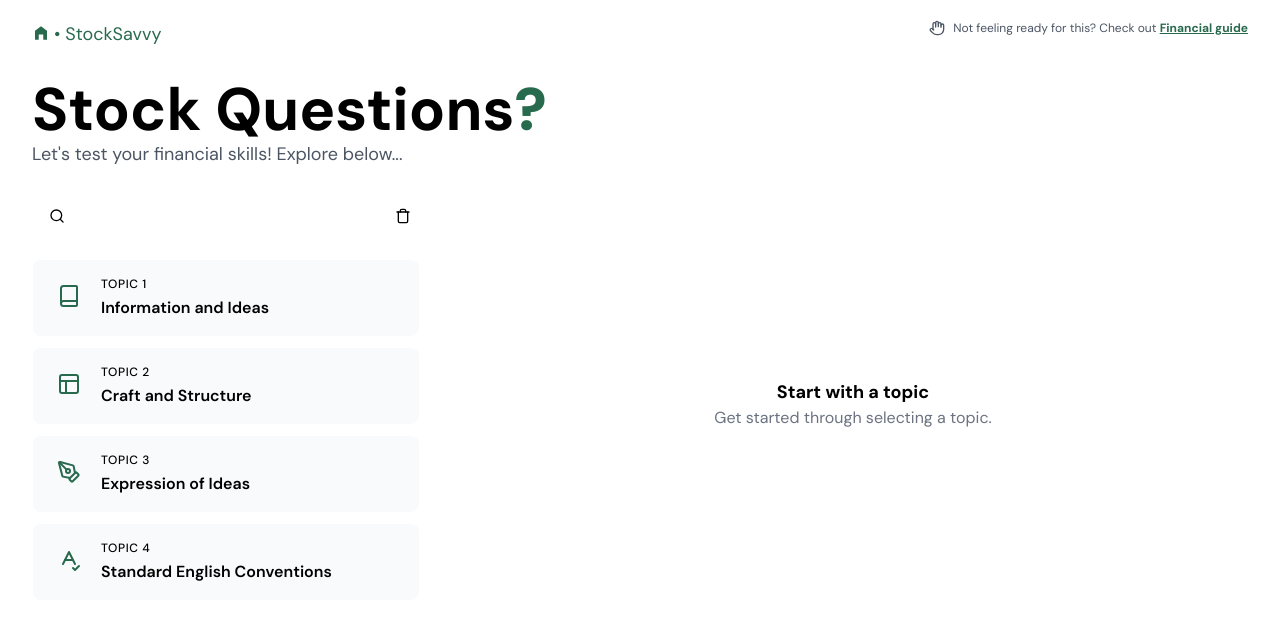
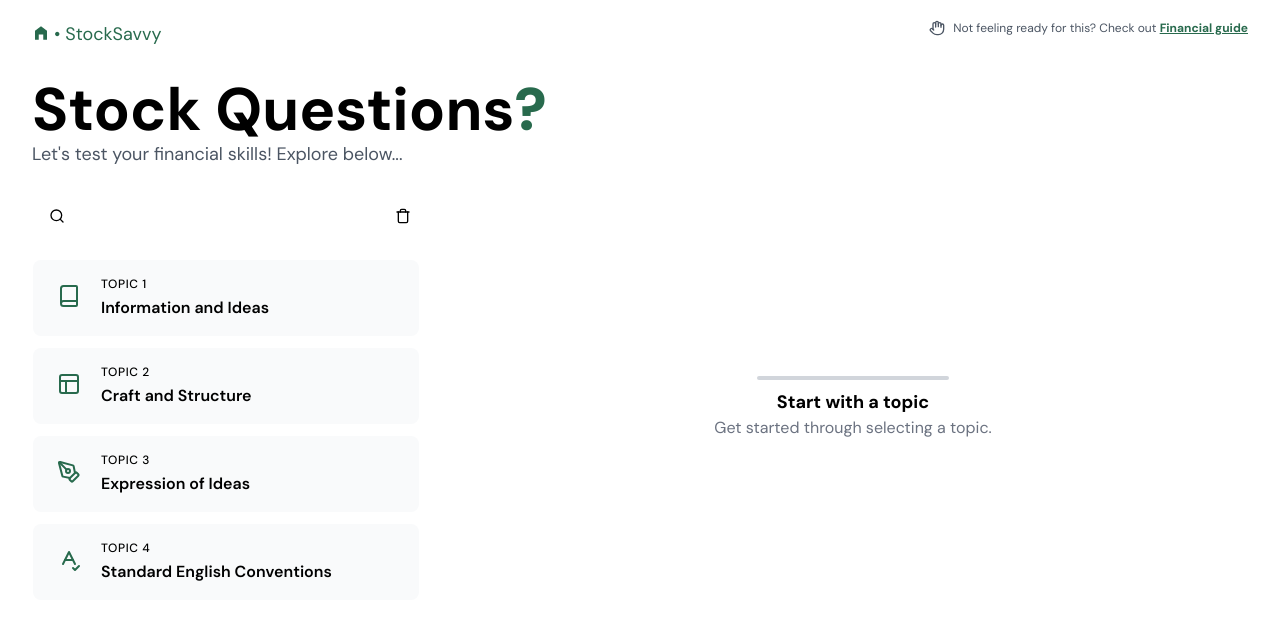
Before and after one commit to Hemit99123/stocksavvy-frontend, a Next.js app: page /questions in a window 1280 px wide. Shown: the top 620 px of the page. Built offline with nearby package versions, Linux system fonts and the light colour scheme.

Commit message:
added none view

```diff
--- a/src/components/questions/QuestionView.tsx
+++ b/src/components/questions/QuestionView.tsx
@@ -10,6 +10,7 @@ const QuestionView = () => {
     <div className="flex items-center">
       {type === "None" ? (
         <div className="text-center">
+            <hr className="w-48 h-1 mx-auto bg-gray-300 border-0 rounded-sm my-2" />
             <h1 className="font-bold text-lg">Start with a topic</h1>
             <p className="text-gray-500">Get started through selecting a topic.</p>
         </div>
```
